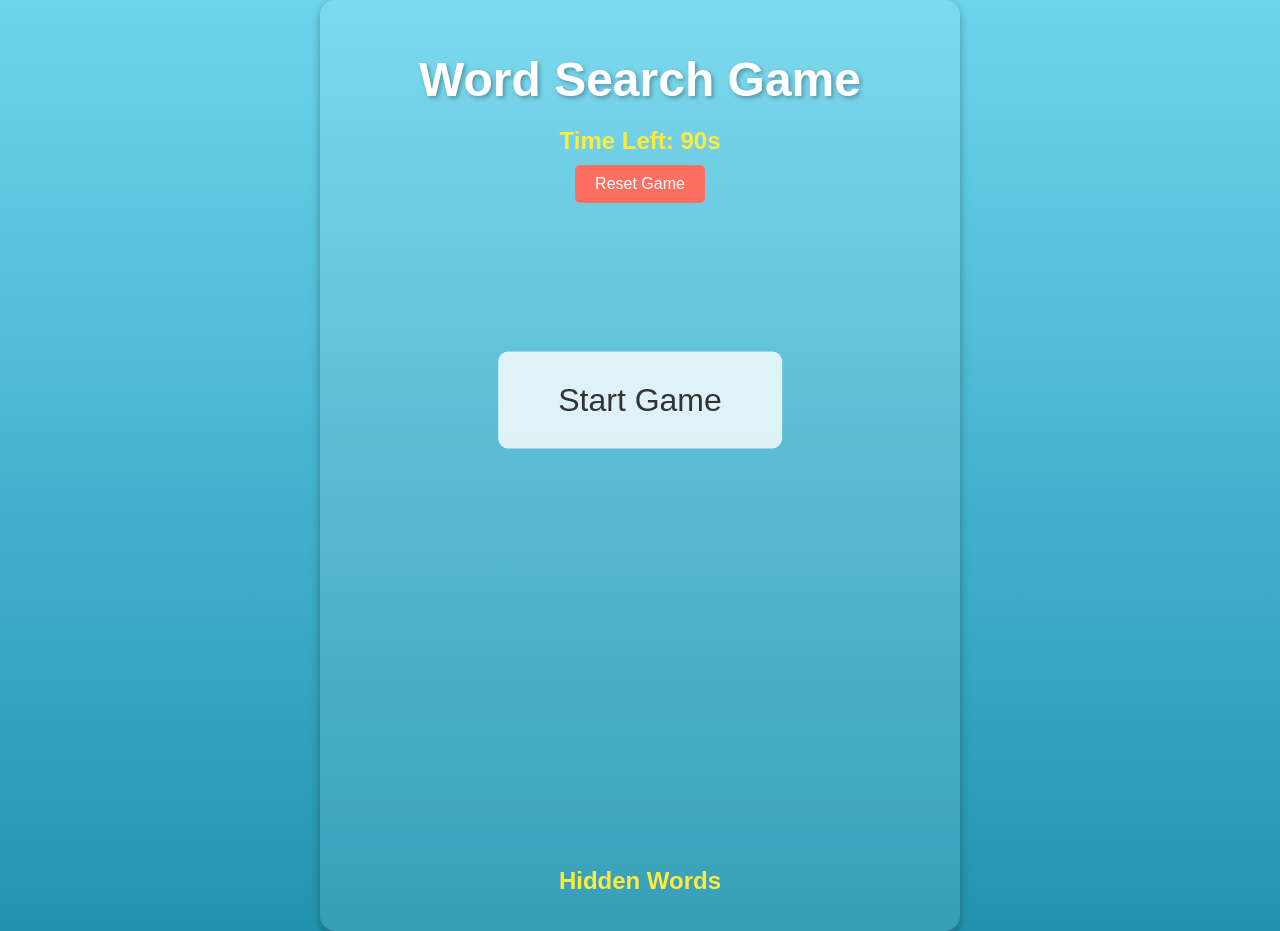
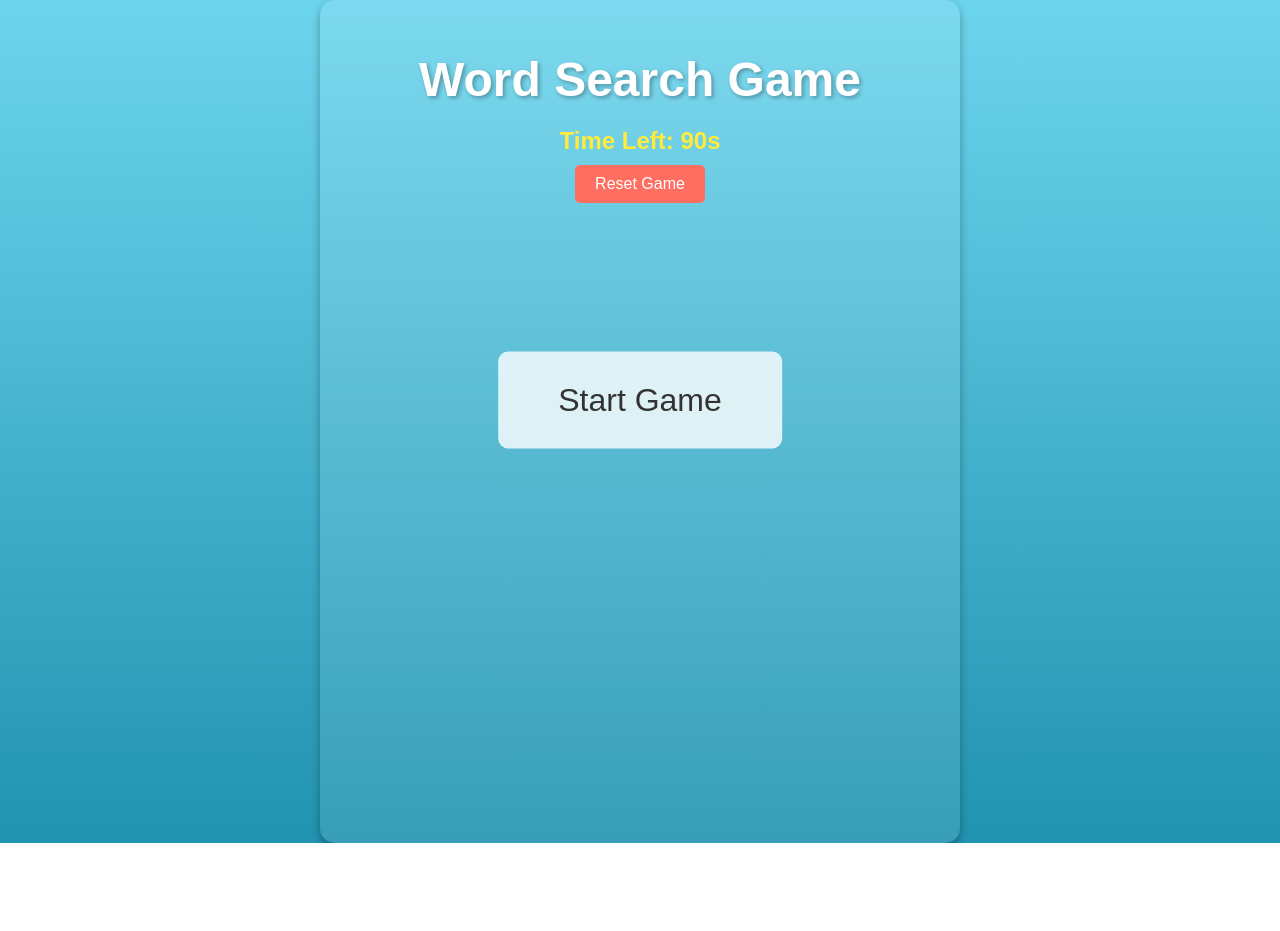
Before and after one commit to Aditya060/Word-Search, a plain HTML site: page index.html in a window 1280 px wide. After the commit the page ends 843 px from the top, so only its background shows below. Drawn offline with Linux system fonts and the light colour scheme.

Commit message:
hide words

```diff
--- a/index.html
+++ b/index.html
@@ -19,10 +19,10 @@
         </header>
         <main>
             <div id="word-grid"></div>
-            <div id="word-list">
+            <!-- <div id="word-list">
                 <h3>Hidden Words</h3>
                 <ul id="hidden-words"></ul>
-            </div>
+            </div> -->
         </main>
     </div>
 
```
